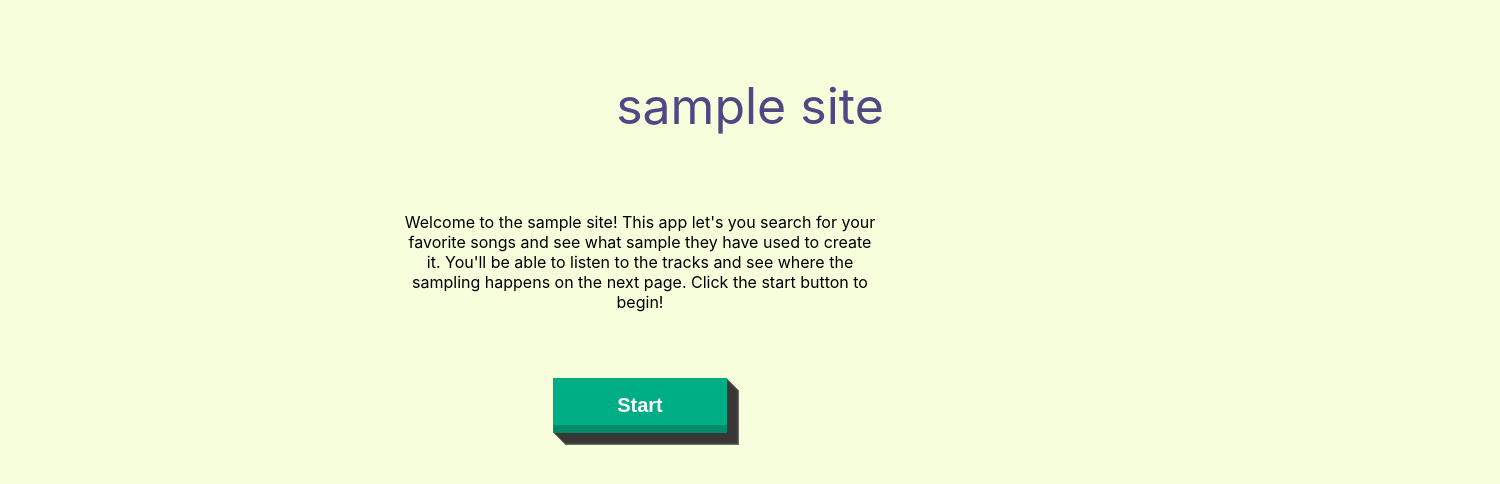
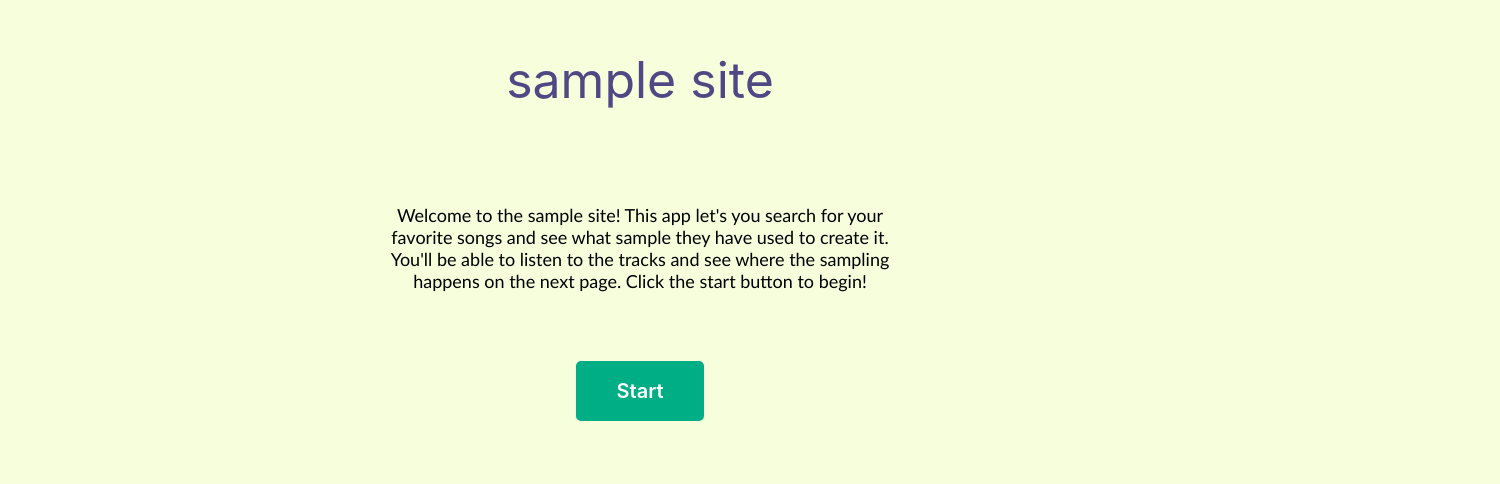
Before and after one commit to gabbya8/sample-site, a React (Create React App) app: page / in a window 1280 px wide. Shown: the part 102-586 px from the top of the page, 1500 px wide, since content can reach past the window. Built offline with nearby package versions, Linux system fonts and the light colour scheme.

Commit message:
new button design

```diff
--- a/src/Button.css
+++ b/src/Button.css
@@ -1,41 +1,45 @@
-button{
-    margin-top: 50px;
-    outline:0;
-    font-size:1em;
-    font-weight:600;
-    color: white;
-    background:#00ae86;
-    border:none;
-    padding:1em 4em;
-    transition:all .3s ease-out;
-    box-shadow:inset 0 -8px 0 0 rgba(0,0,0,.2),
-      1px 1px 0 0 #3a3737b8,
-      2px 2px 0 0 #3a3737b8,
-      3px 3px 0 0 #3a3737b8,
-      4px 4px 0 0 #3a3737b8,
-      5px 5px 0 0 #3a3737b8,
-      6px 6px 0 0 #3a3737b8,
-      7px 7px 0 0 #3a3737b8,
-      8px 8px 0 0 #3a3737b8,
-      9px 9px 0 0 #3a3737b8,
-      10px 10px 0 0 #3a3737b8,
-      11px 11px 0 0 #3a3737b8,
-      12px 12px 0 0 #3a3737b8;
+/* CSS */
+.button-27 {
+  appearance: none;
+  background-color: #00ae86;
+  border: 2px solid #00ae86;
+  border-radius: 5px;
+  box-sizing: border-box;
+  color: #FFFFFF;
+  cursor: pointer;
+  display: inline-block;
+  font-family: Roobert,-apple-system,BlinkMacSystemFont,"Segoe UI",Helvetica,Arial,sans-serif,"Apple Color Emoji","Segoe UI Emoji","Segoe UI Symbol";
+  font-weight: 600;
+  line-height: normal;
+  margin: 0;
+  min-height: 60px;
+  min-width: 0;
+  outline: none;
+  padding: 16px 24px;
+  margin-top: 4%;
+  text-align: center;
+  text-decoration: none;
+  transition: all 300ms cubic-bezier(.23, 1, 0.32, 1);
+  user-select: none;
+  -webkit-user-select: none;
+  touch-action: manipulation;
+  width: 10%;
+  will-change: transform;
 }
 
-button:hover{
-    color:#444;
-  }
+.button-27:disabled {
+  pointer-events: none;
+}
 
-  button:active{
-    color:#222;
-    box-shadow:inset 0 -4px 0 0 rgba(0,0,0,.2),
-      1px 1px 0 0 #222222,
-      2px 2px 0 0 #222222,
-      3px 3px 0 0 #222222,
-      4px 4px 0 0 #222222,
-      5px 5px 0 0 #222222;
-  }
+.button-27:hover {
+  box-shadow: rgba(0, 0, 0, 0.25) 0 8px 15px;
+  transform: translateY(-2px);
+}
+
+.button-27:active {
+  box-shadow: none;
+  transform: translateY(0);
+}
 
   .text{
     font-size: 20px;
--- a/src/Button.js
+++ b/src/Button.js
@@ -2,7 +2,7 @@ import './Button.css';
 
 function Button() {
     return(
-        <button>
+        <button class="button-27">
             <div className='text'>
                 Start
             </div>
--- a/src/Title.css
+++ b/src/Title.css
@@ -3,7 +3,9 @@
 }
 
 .Title-header{
-    /* display: flex; */
+    display: flex;
+    flex-direction: column;
+    align-items: center;
     padding-top: 8%;
 }
 
@@ -12,9 +14,11 @@
     color: #504884;
 }
 
-.Title-header p{
+.intro{
     padding-top: 2%;
     margin-left: auto;
     margin-right: auto;
-    width: 30em
+    width: 30em;
+    font-size: large;
+    font-family:'Trebuchet MS', 'Lucida Sans Unicode', 'Lucida Grande', 'Lucida Sans', Arial, sans-serif;
 }
--- a/src/Title.js
+++ b/src/Title.js
@@ -7,7 +7,7 @@ function Title() {
                 <div className='site-name'>
                     <p>sample site</p>
                 </div>
-                <p>Welcome to the sample site! This app let's you search for your favorite songs and see what sample they have used to create it. You'll be able to listen to the tracks and see where the sampling happens on the next page. Click the start button to begin!</p>
+                <p className='intro'>Welcome to the sample site! This app let's you search for your favorite songs and see what sample they have used to create it. You'll be able to listen to the tracks and see where the sampling happens on the next page. Click the start button to begin!</p>
                 <Button />
             </header>
         </div>
```
